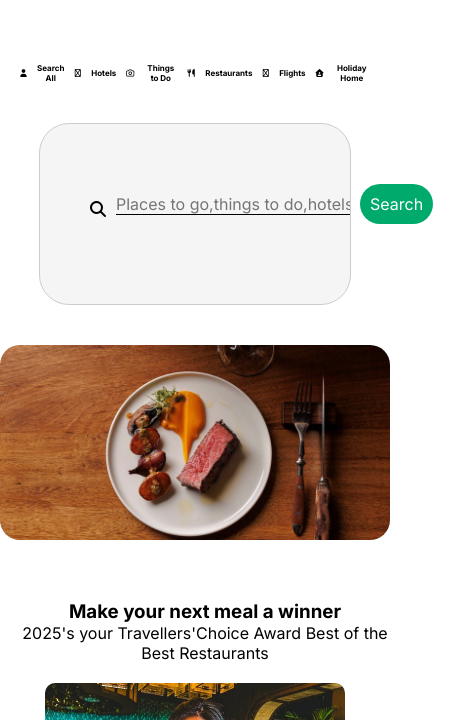
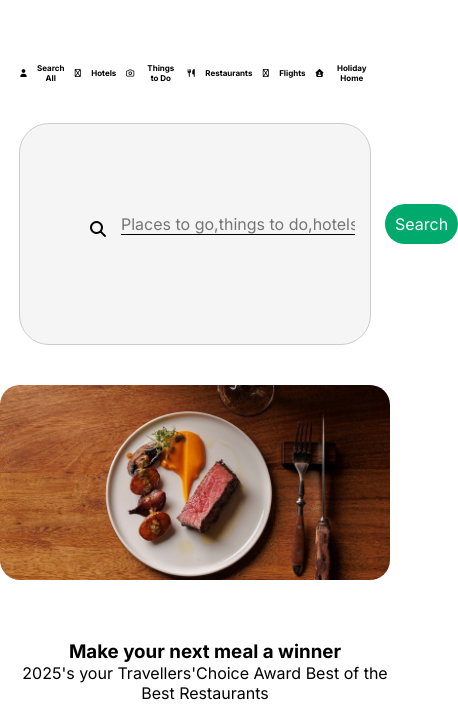
Before and after one commit to anbarasuanbu68543-lgtm/trip-advisor__clone__webpage, a plain HTML site: page index.html in a window 390 px wide. Shown: the part 68-788 px from the top of the page, 458 px wide, since content can reach past the window. Drawn offline with Linux system fonts and the light colour scheme.

Commit message:
updated media file

```diff
--- a/style.css
+++ b/style.css
@@ -306,19 +306,22 @@ h5 {
     height: 100%;
   }
   .search__bar {
-    padding: 50px;
+    padding: 70px;
   }
   .search__bar input {
 
     margin-bottom: 20px;
+    margin-right: 20px;
     border-bottom: solid black 1px;
   }
   .search__bar i {
     margin-bottom: 10px;
+    margin-right: 5px;
   }
   .search__bar button {
     padding: 10px;
     margin-bottom:30px;
+
   }
   .navbar__s2,
   .navbar__s3 {
```
